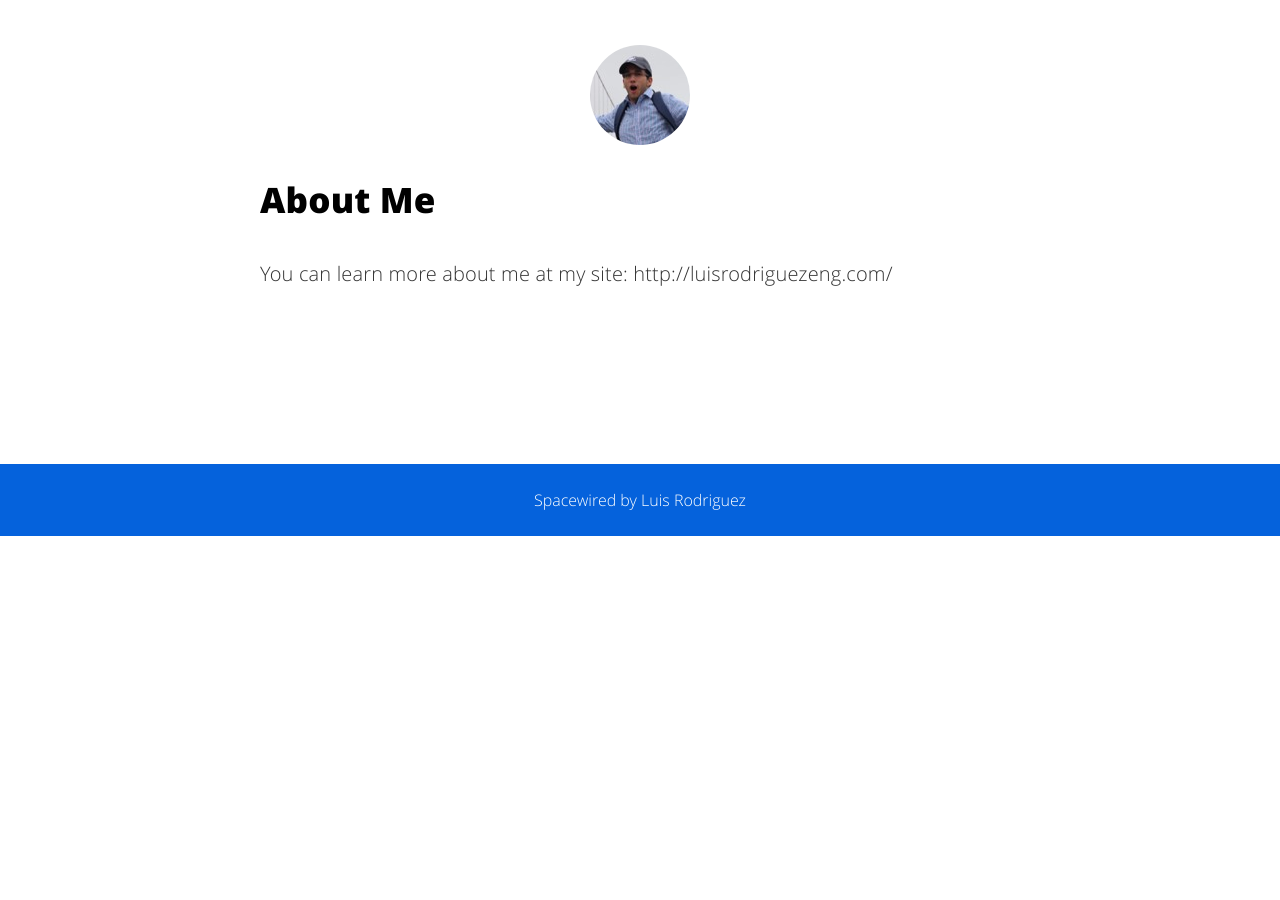
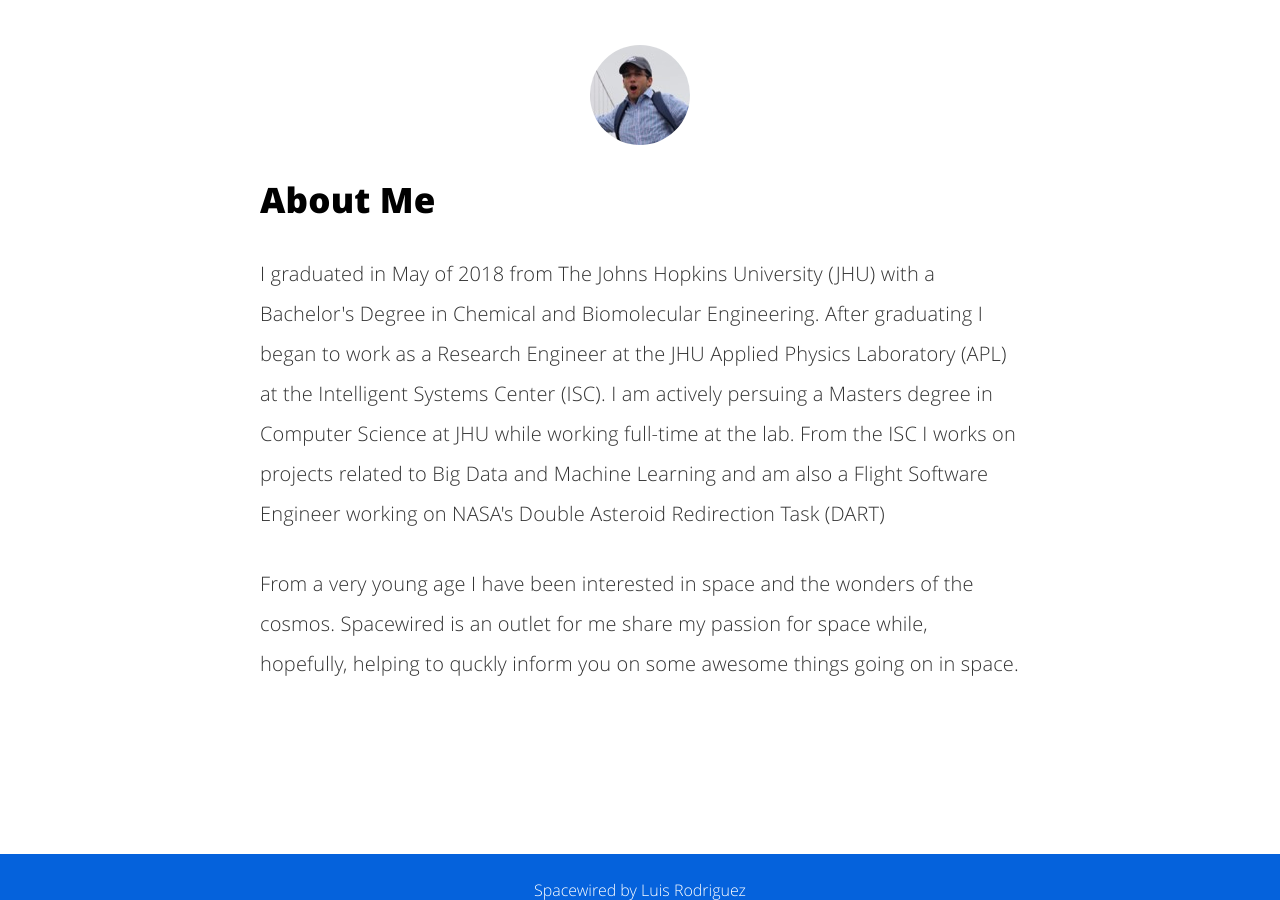
Before and after one commit to spacewired/spacewired.github.io, a Jekyll site: the page built from about.html, in a window 1280 px wide and 900 px high, scrolled down 938 px. Built offline with Jekyll 4.4.1, drawn with Linux system fonts in a browser that asks for light colours; before the commit the page ends 1474 px from its top, so only the background shows below that.

Commit message:
Add about me section

```diff
--- a/about.html
+++ b/about.html
@@ -9,4 +9,11 @@ description: "Software Engineer"
 
 <h2>About Me</h2>
 
-<p>You can learn more about me at my site: http://luisrodriguezeng.com/ </p>
+<p> I graduated in May of 2018 from The Johns Hopkins University (JHU) with a Bachelor's Degree in Chemical and Biomolecular Engineering.
+After graduating I began to work as a Research Engineer at the JHU Applied Physics Laboratory (APL) at the Intelligent Systems Center (ISC).
+I am actively persuing a Masters degree in Computer Science at JHU while working full-time at the lab.
+From the ISC I works on projects related to Big Data and Machine Learning and am also a Flight Software Engineer working on NASA's
+Double Asteroid Redirection Task (DART) </p>
+
+<p>From a very young age I have been interested in space and the wonders of the cosmos. Spacewired is an outlet for me share
+my passion for space while, hopefully, helping to quckly inform you on some awesome things going on in space.</p>
```
